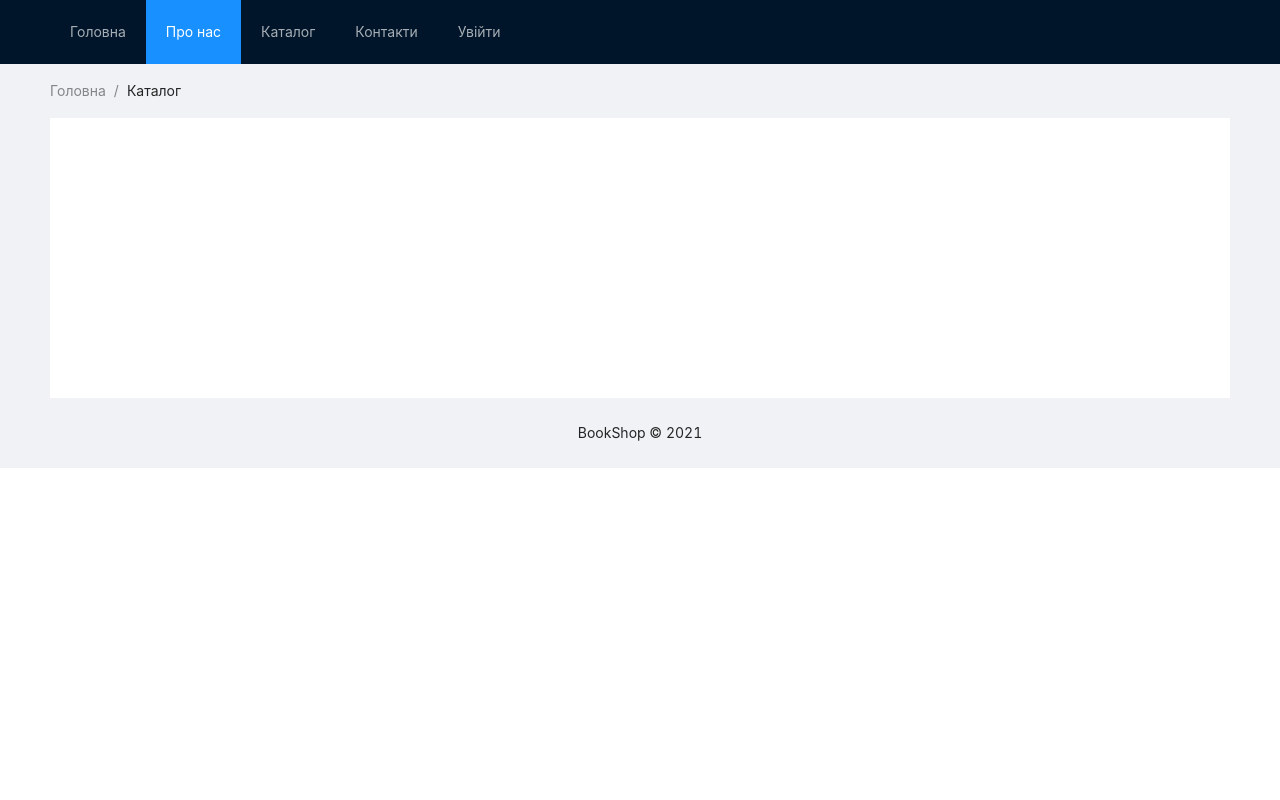
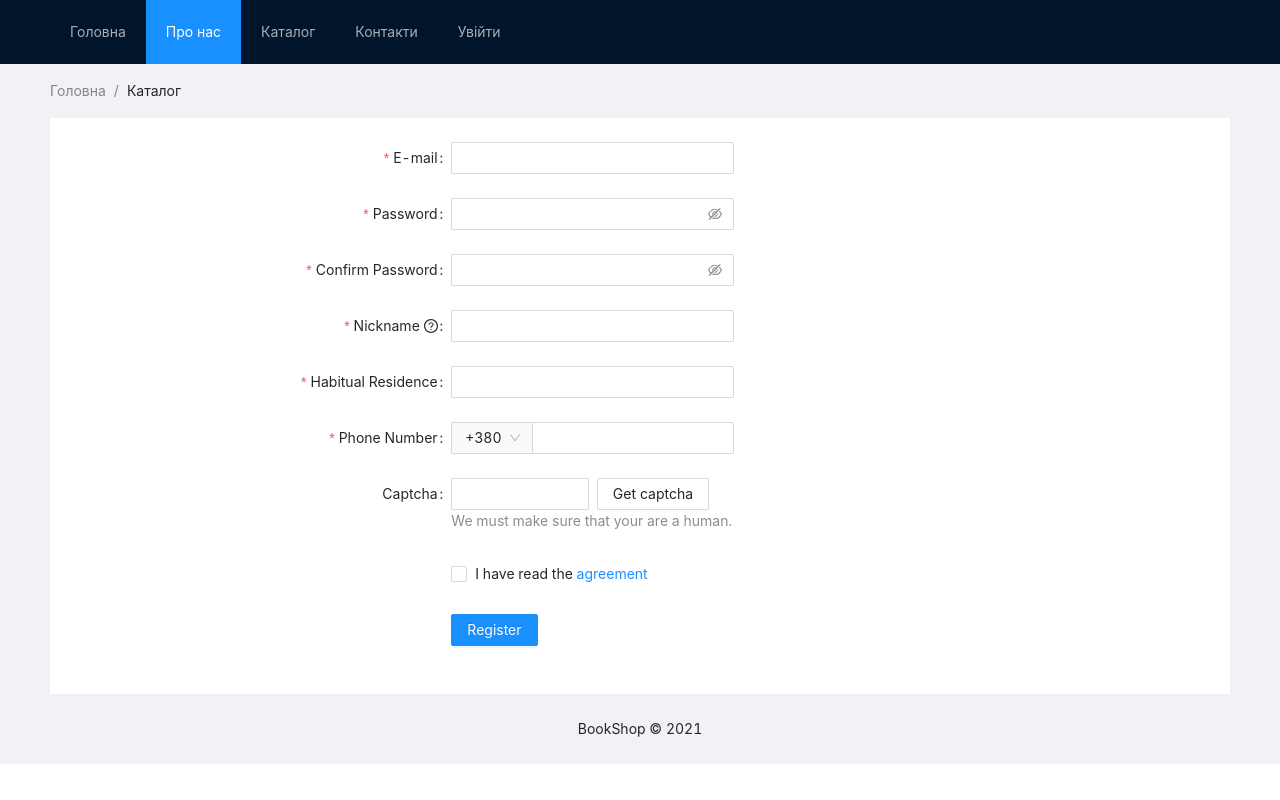
Before and after one commit to laurence543/BookShop-Remake, a React (Create React App) app in the folder frontend/: page /signup in a window 1280 px wide. Built offline with nearby package versions, Linux system fonts and the light colour scheme.

Commit message:
Added Signup Form, Page, route

```diff
--- /dev/null
+++ b/frontend/src/containers/AccessContainer/Signup.js
@@ -0,0 +1,253 @@
+import React from 'react';
+import {
+    Form,
+    Input,
+    Tooltip,
+    Select,
+    Row,
+    Col,
+    Checkbox,
+    Button,
+} from 'antd';
+import {QuestionCircleOutlined} from '@ant-design/icons';
+import {connect} from 'react-redux';
+import {NavLink} from 'react-router-dom';
+import * as actions from '../../store/actions/auth';
+
+const {Option} = Select;
+
+const formItemLayout = {
+    labelCol: {
+        xs: {
+            span: 24,
+        },
+        sm: {
+            span: 8,
+        },
+    },
+    wrapperCol: {
+        xs: {
+            span: 24,
+        },
+        sm: {
+            span: 6,
+        },
+    },
+};
+const tailFormItemLayout = {
+    wrapperCol: {
+        xs: {
+            span: 24,
+            offset: 0,
+        },
+        sm: {
+            span: 16,
+            offset: 8,
+        },
+    },
+};
+
+class RegistrationForm extends React.Component {
+
+    onFinish = (values) => {
+        console.log('Received values of form: ', values);
+        this.props.onAuth(
+            values.username,
+            values.email,
+            values.password,
+            values.confirm
+        );
+        this.props.history.push('/');
+    };
+
+    prefixSelector = (
+        <Form.Item name="prefix" noStyle>
+            <Select
+                style={{
+                    width: 80,
+                }}
+            >
+                <Option value="+380">+380</Option>
+            </Select>
+        </Form.Item>
+    );
+
+    render() {
+        return (
+            <Form
+                {...formItemLayout}
+                name="register"
+                onFinish={this.onFinish}
+                initialValues={{
+                    prefix: '+380',
+                }}
+                scrollToFirstError
+            >
+                <Form.Item
+                    name="email"
+                    label="E-mail"
+                    rules={[
+                        {
+                            type: 'email',
+                            message: 'The input is not valid E-mail!',
+                        },
+                        {
+                            required: true,
+                            message: 'Please input your E-mail!',
+                        },
+                    ]}
+                >
+                    <Input/>
+                </Form.Item>
+
+                <Form.Item
+                    name="password"
+                    label="Password"
+                    rules={[
+                        {
+                            required: true,
+                            message: 'Please input your password!',
+                        },
+                    ]}
+                    hasFeedback
+                >
+                    <Input.Password/>
+                </Form.Item>
+
+                <Form.Item
+                    name="confirm"
+                    label="Confirm Password"
+                    dependencies={['password']}
+                    hasFeedback
+                    rules={[
+                        {
+                            required: true,
+                            message: 'Please confirm your password!',
+                        },
+                        ({getFieldValue}) => ({
+                            validator(_, value) {
+                                if (!value || getFieldValue('password') === value) {
+                                    return Promise.resolve();
+                                }
+
+                                return Promise.reject(new Error('The two passwords that you entered do not match!'));
+                            },
+                        }),
+                    ]}
+                >
+                    <Input.Password/>
+                </Form.Item>
+
+                <Form.Item
+                    name="nickname"
+                    label={
+                        <span>
+                        Nickname&nbsp;
+                            <Tooltip title="What do you want others to call you?">
+                            <QuestionCircleOutlined/>
+                        </Tooltip>
+                    </span>
+                    }
+                    rules={[
+                        {
+                            required: true,
+                            message: 'Please input your nickname!',
+                            whitespace: true,
+                        },
+                    ]}
+                >
+                    <Input/>
+                </Form.Item>
+
+                <Form.Item
+                    name="residence"
+                    label="Habitual Residence"
+                    rules={[
+                        {
+                            required: true,
+                            message: 'Please select your habitual residence!',
+                        },
+                    ]}
+                >
+                    <Input/>
+                </Form.Item>
+
+                <Form.Item
+                    name="phone"
+                    label="Phone Number"
+                    rules={[
+                        {
+                            required: true,
+                            message: 'Please input your phone number!',
+                        },
+                    ]}
+                >
+                    <Input
+                        addonBefore={this.prefixSelector}
+                        style={{
+                            width: '100%',
+                        }}
+                    />
+                </Form.Item>
+
+                <Form.Item label="Captcha" extra="We must make sure that your are a human.">
+                    <Row gutter={8}>
+                        <Col span={12}>
+                            <Form.Item
+                                name="captcha"
+                                noStyle
+                                rules={[
+                                    {
+                                        required: true,
+                                        message: 'Please input the captcha you got!',
+                                    },
+                                ]}
+                            >
+                                <Input/>
+                            </Form.Item>
+                        </Col>
+                        <Col span={12}>
+                            <Button>Get captcha</Button>
+                        </Col>
+                    </Row>
+                </Form.Item>
+
+                <Form.Item
+                    name="agreement"
+                    valuePropName="checked"
+                    rules={[
+                        {
+                            validator: (_, value) =>
+                                value ? Promise.resolve() : Promise.reject(new Error('Should accept agreement')),
+                        },
+                    ]}
+                    {...tailFormItemLayout}
+                >
+                    <Checkbox>
+                        I have read the <a href="">agreement</a>
+                    </Checkbox>
+                </Form.Item>
+                <Form.Item {...tailFormItemLayout}>
+                    <Button type="primary" htmlType="submit">
+                        Register
+                    </Button>
+                </Form.Item>
+            </Form>
+        );
+    }
+}
+
+const mapStateToProps = (state) => {
+    return {
+        loading: state.loading,
+        error: state.error
+    }
+}
+
+const mapDispatchToProps = dispatch => {
+    return {
+        onAuth: (username, email, password1, password2) => dispatch(actions.authSignup(username, email, password1, password2))
+    }
+}
+
+export default connect(mapStateToProps, mapDispatchToProps)(RegistrationForm);
--- a/frontend/src/containers/Layout.js
+++ b/frontend/src/containers/Layout.js
@@ -2,6 +2,7 @@ import React from 'react';
 import {Layout, Menu, Breadcrumb} from 'antd';
 import {Link} from 'react-router-dom';
 import * as actions from '../store/actions/auth';
+import {connect} from "react-redux";
 
 const {Header, Content, Footer} = Layout;
 
@@ -31,7 +32,7 @@ class CustomLayout extends React.Component {
                         </Menu.Item>
                         {
                             this.props.isAuthentificated ?
-                                <Menu.Item key="5">
+                                <Menu.Item key="5" onClick={this.props.logout}>
                                     Вийти
                                 </Menu.Item>
                                 :
@@ -58,4 +59,10 @@ class CustomLayout extends React.Component {
     }
 }
 
-export default CustomLayout;
+const mapDispatchToProps = dispatch => {
+    return {
+        logout: () => dispatch(actions.logout())
+    }
+}
+
+export default connect(null, mapDispatchToProps)(CustomLayout);
--- a/frontend/src/routes.js
+++ b/frontend/src/routes.js
@@ -6,16 +6,17 @@ import Home from "./containers/CommonPagesContainer/Home";
 import About from "./containers/CommonPagesContainer/About";
 import Contacts from "./containers/CommonPagesContainer/Contacts";
 import Login from "./containers/AccessContainer/Login";
+import Signup from "./containers/AccessContainer/Signup";
 
 const BaseRouter = () => (
     <div>
         <Route exact path="/" component={Home}/>
-        <Route exact path="/about" component={About}/>
-        <Route exact path="/contacts" component={Contacts}/>
-        <Route exact path="/books" component={BookList}/>
+        <Route exact path="/about/" component={About}/>
+        <Route exact path="/contacts/" component={Contacts}/>
+        <Route exact path="/books/" component={BookList}/>
         <Route exact path="/books/:bookID/" component={BookDetail}/>
         <Route exact path="/login/" component={Login}/>
-
+        <Route exact path="/signup/" component={Signup}/>
     </div>
 );
 
--- a/frontend/src/store/actions/auth.js
+++ b/frontend/src/store/actions/auth.js
@@ -58,7 +58,7 @@ export const authLogin = (username, password) => {
     }
 }
 
-export const authSignUp = (username, email, password1, password2) => {
+export const authSignup = (username, email, password1, password2) => {
     return dispatch => {
         dispatch(authStart());
         axios.post('http://127.0.0.1:8000/access/registration/', {
```
